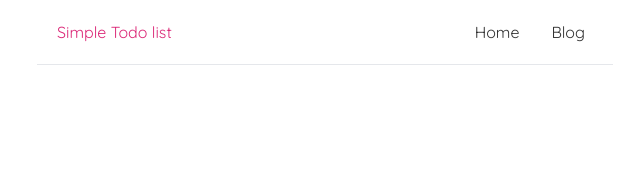
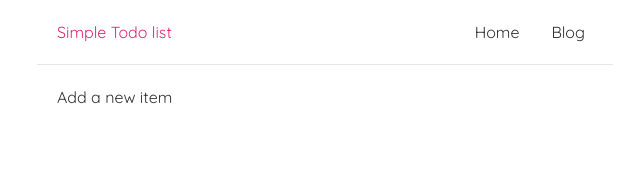
Before and after one commit to pigulolkm/todo-list, a React (Create React App) app: page /pages/createblog in a window 1280 px wide. Shown: the top 195 px of the page, without its empty margins (315-955 px from the left). Built offline with nearby package versions, Linux system fonts and the light colour scheme.

Commit message:
Prepare the file stucture of create blog

```diff
--- a/src/App.js
+++ b/src/App.js
@@ -2,7 +2,7 @@ import Navbar from './Navbar';
 import Home from './Home';
 import Blog from './pages/Blog'
 import { BrowserRouter as Router, Route, Routes } from 'react-router-dom';
-import Create from './pages/Create';
+import Create from './pages/CreateBlog';
 import { TodoDetail } from './TodoDetails';
 import BlogDetails from './pages/BlogDetails';
 
@@ -11,10 +11,10 @@ function App() {
     <Router>
       <div className="App">
         <Navbar />
-        <div className="max-w-xl my-10 mx-auto p-5">
+        <div className="max-w-xl mx-auto p-5">
           <Routes>
             <Route path="/" element={<Home />} />
-            <Route path="/pages/create" element={<Create />} />
+            <Route path="/pages/createblog" element={<Create />} />
             <Route path="/pages/blog" element={<Blog />} />
             <Route path="/pages/blog/:id" element={<BlogDetails />} />
             <Route path="todo/:id" element={<TodoDetail /> } />
--- a/src/pages/BlogList.js
+++ b/src/pages/BlogList.js
@@ -4,7 +4,10 @@ const BlogList = (props) => {
     const blogs = props.blogs;
 
     return (
-        <div className="px-3 py-4 mx-5">
+        <div>
+            <div className="px-3 py-4 mx-5">
+                <Link className="p-2 border border-pink-600 text-pink-600 hover:text-white hover:border-white hover:bg-pink-600" to="/pages/createblog">+ Blog</Link>
+            </div>
             {
                 blogs.map((blog) => (
                     <div className="px-3 py-4 mx-5" key={ blog.id }>
--- a/src/pages/Create.js
+++ /dev/null
@@ -1,9 +0,0 @@
-const Create = () => {
-    return (
-        <div className="create">
-            <h2>Add a new item</h2>
-        </div>
-    );
-}
-
-export default Create;
--- /dev/null
+++ b/src/pages/CreateBlog.js
@@ -0,0 +1,9 @@
+const CreateBlog = () => {
+    return (
+        <div className="">
+            <h2>Add a new item</h2>
+        </div>
+    );
+}
+
+export default CreateBlog;
```
